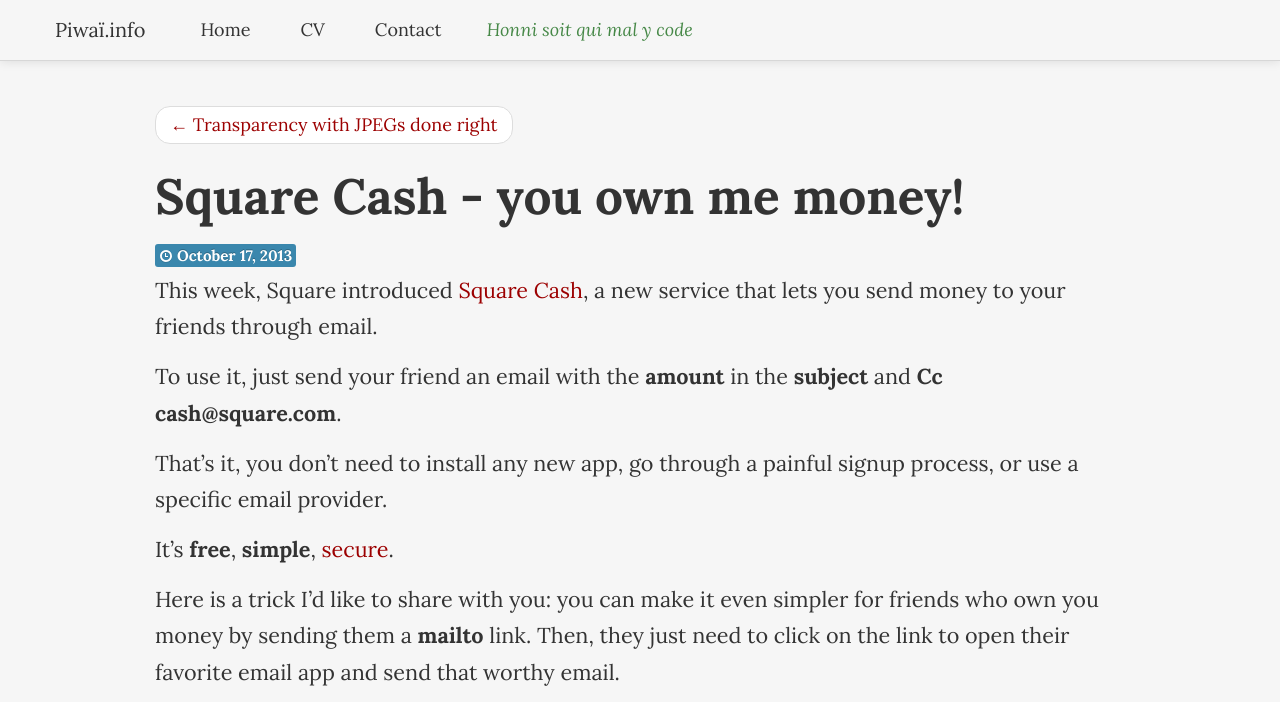
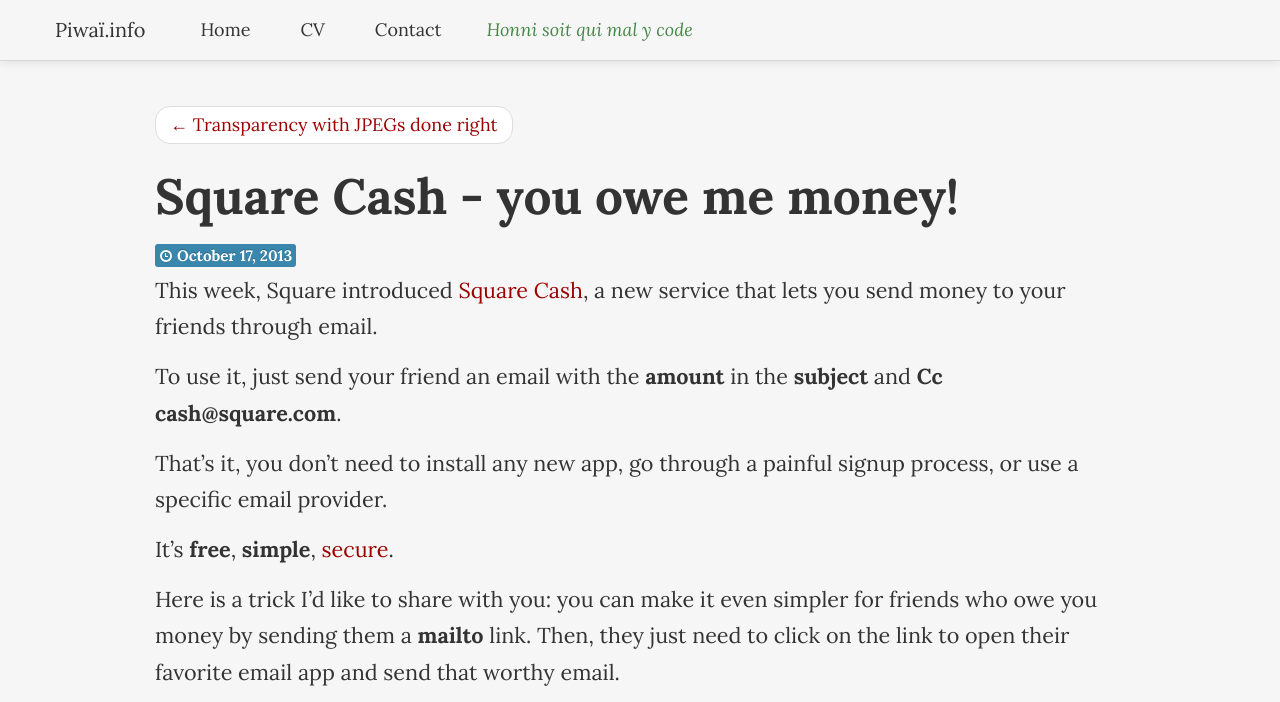
Before and after one commit to pyricau/pyricau.github.com, a Jekyll site: the page built from _posts/2013-10-17-square-cash-mailto.markdown, in a window 1280 px wide and 1384 px high. Shown: the top 702 px of the window. Built offline with Jekyll 4.4.1, drawn with Linux system fonts in a browser that asks for light colours; Markdown is read by kramdown in place of the engine named in the settings.

Commit message:
Update 2013-10-17-square-cash-mailto.markdown

```diff
--- a/_posts/2013-10-17-square-cash-mailto.markdown
+++ b/_posts/2013-10-17-square-cash-mailto.markdown
@@ -1,6 +1,6 @@
 ---
 layout: post
-title: Square Cash - you own me money!
+title: Square Cash - you owe me money!
 filename: 2013-10-17-square-cash-mailto.markdown
 more: 607
 draft: false
@@ -16,7 +16,7 @@
 
 It's **free**, **simple**, [secure](https://squareup.com/help/en-us/article/5144-square-cash-security).
 
-Here is a trick I'd like to share with you: you can make it even simpler for friends who own you money by sending them a **mailto** link. Then, they just need to click on the link to open their favorite email app and send that worthy email.
+Here is a trick I'd like to share with you: you can make it even simpler for friends who owe you money by sending them a **mailto** link. Then, they just need to click on the link to open their favorite email app and send that worthy email.
 
 {% highlight html %}
 <a href="mailto:your@email.com?subject=$1&amp;cc=cash@square.com">Send me money!</a>
```
